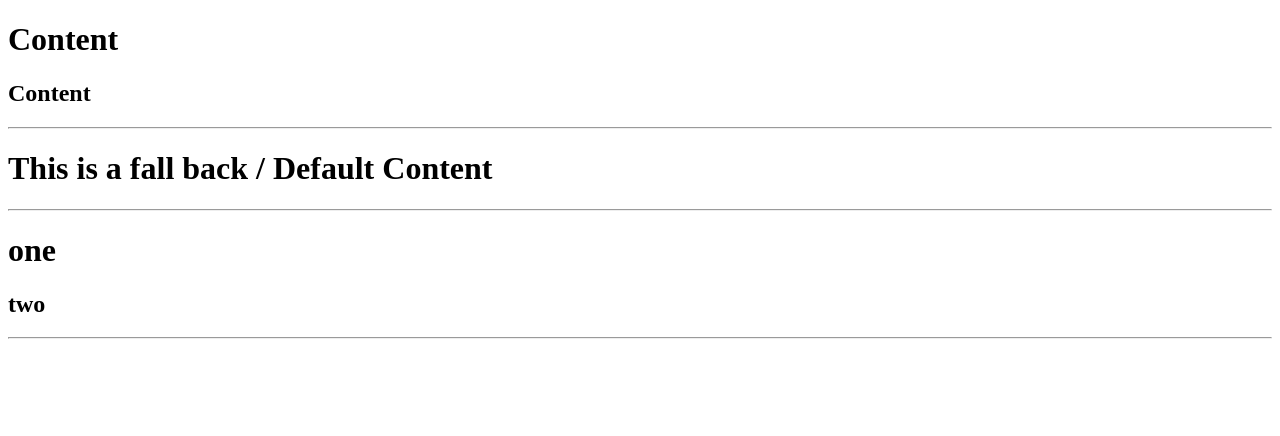
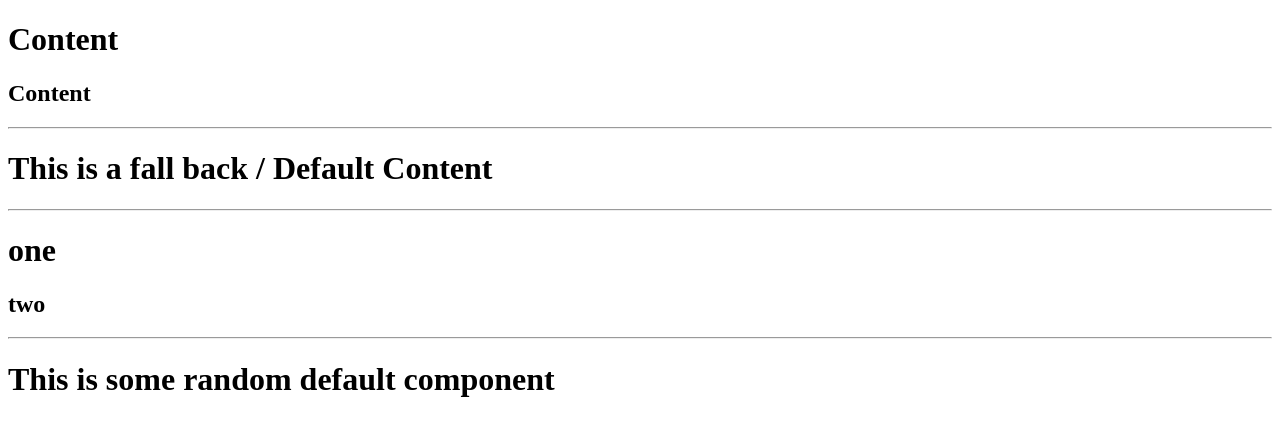
Before and after one commit to gstv57/vue-repo-learning, a Vue app: page / in a window 1280 px wide. Shown: the top 436 px of the page. Built offline with nearby package versions, Linux system fonts and the light colour scheme.

Commit message:
default slot

```diff
--- a/src/App.vue
+++ b/src/App.vue
@@ -2,6 +2,7 @@
 import SlotComponent from './components/SlotComponent.vue'
 import FallbackContent from './components/FallbackContent.vue'
 import NomedSlot from './components/NomedSlot.vue'
+import DefaultSlot from './components/DefaultSlot.vue'
 </script>
 
 <template>
@@ -17,4 +18,9 @@ import NomedSlot from './components/NomedSlot.vue'
     <template v-slot:two> <h2>two</h2></template>
   </NomedSlot>
   <hr />
+  <DefaultSlot>
+    <template #default>
+      <h1>This is some random default component</h1>
+    </template>
+  </DefaultSlot>
 </template>
--- /dev/null
+++ b/src/components/DefaultSlot.vue
@@ -0,0 +1,3 @@
+<template>
+  <slot></slot>
+</template>
```
